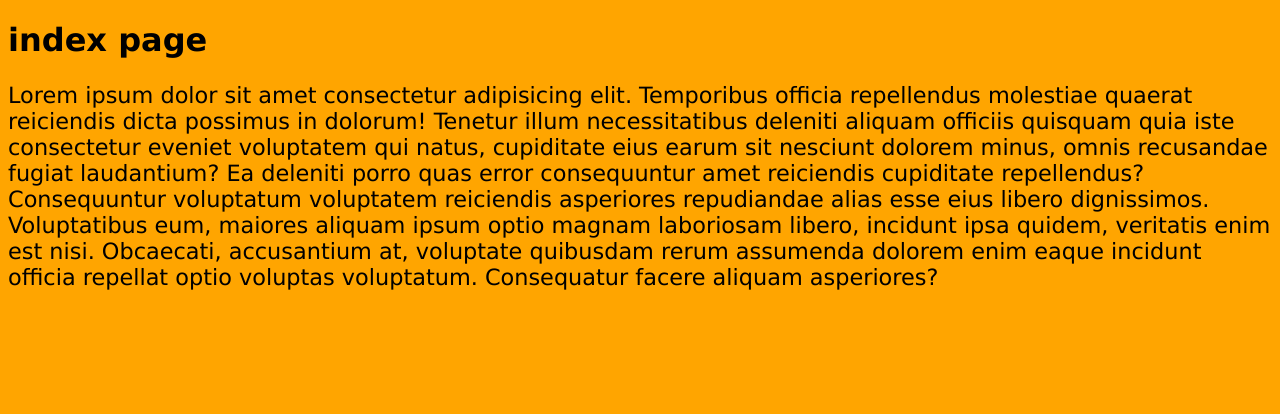
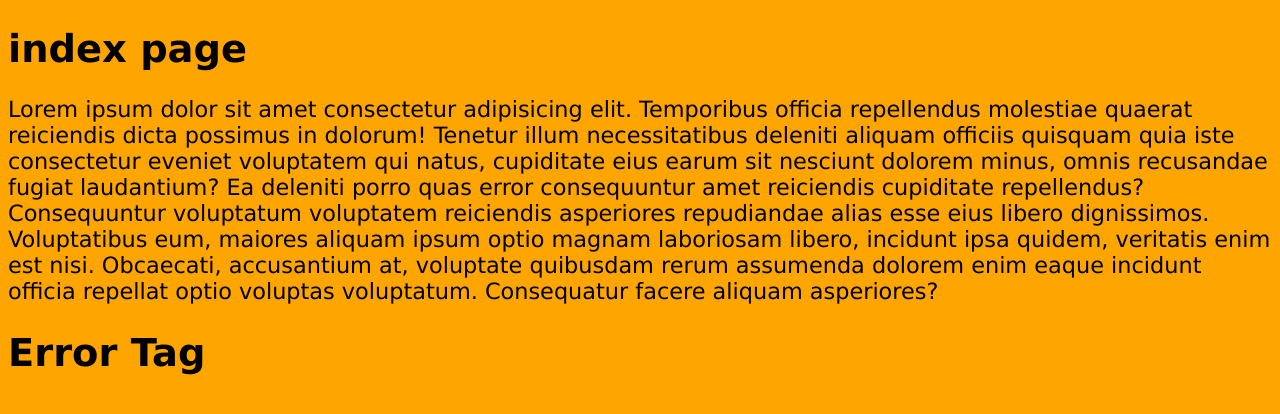
Before and after one commit to DevOps-S25/s3week11s25, a plain HTML site: page src/index.html in a window 1280 px wide. Drawn offline with Linux system fonts and the light colour scheme.

Commit message:
modify index.css and html

```diff
--- a/src/index.html
+++ b/src/index.html
@@ -9,5 +9,6 @@
 <body>
     <h1>index page</h1>
     <p>Lorem ipsum dolor sit amet consectetur adipisicing elit. Temporibus officia repellendus molestiae quaerat reiciendis dicta possimus in dolorum! Tenetur illum necessitatibus deleniti aliquam officiis quisquam quia iste consectetur eveniet voluptatem qui natus, cupiditate eius earum sit nesciunt dolorem minus, omnis recusandae fugiat laudantium? Ea deleniti porro quas error consequuntur amet reiciendis cupiditate repellendus? Consequuntur voluptatum voluptatem reiciendis asperiores repudiandae alias esse eius libero dignissimos. Voluptatibus eum, maiores aliquam ipsum optio magnam laboriosam libero, incidunt ipsa quidem, veritatis enim est nisi. Obcaecati, accusantium at, voluptate quibusdam rerum assumenda dolorem enim eaque incidunt officia repellat optio voluptas voluptatum. Consequatur facere aliquam asperiores?</p>
+    <H1>Error Tag</H1>
 </body>
 </html>
--- a/styles/index.css
+++ b/styles/index.css
@@ -6,3 +6,7 @@ body{
 p{
     font-size: 1.4em;
 }
+
+H1{
+   font-size: 2.4em;
+}
```
